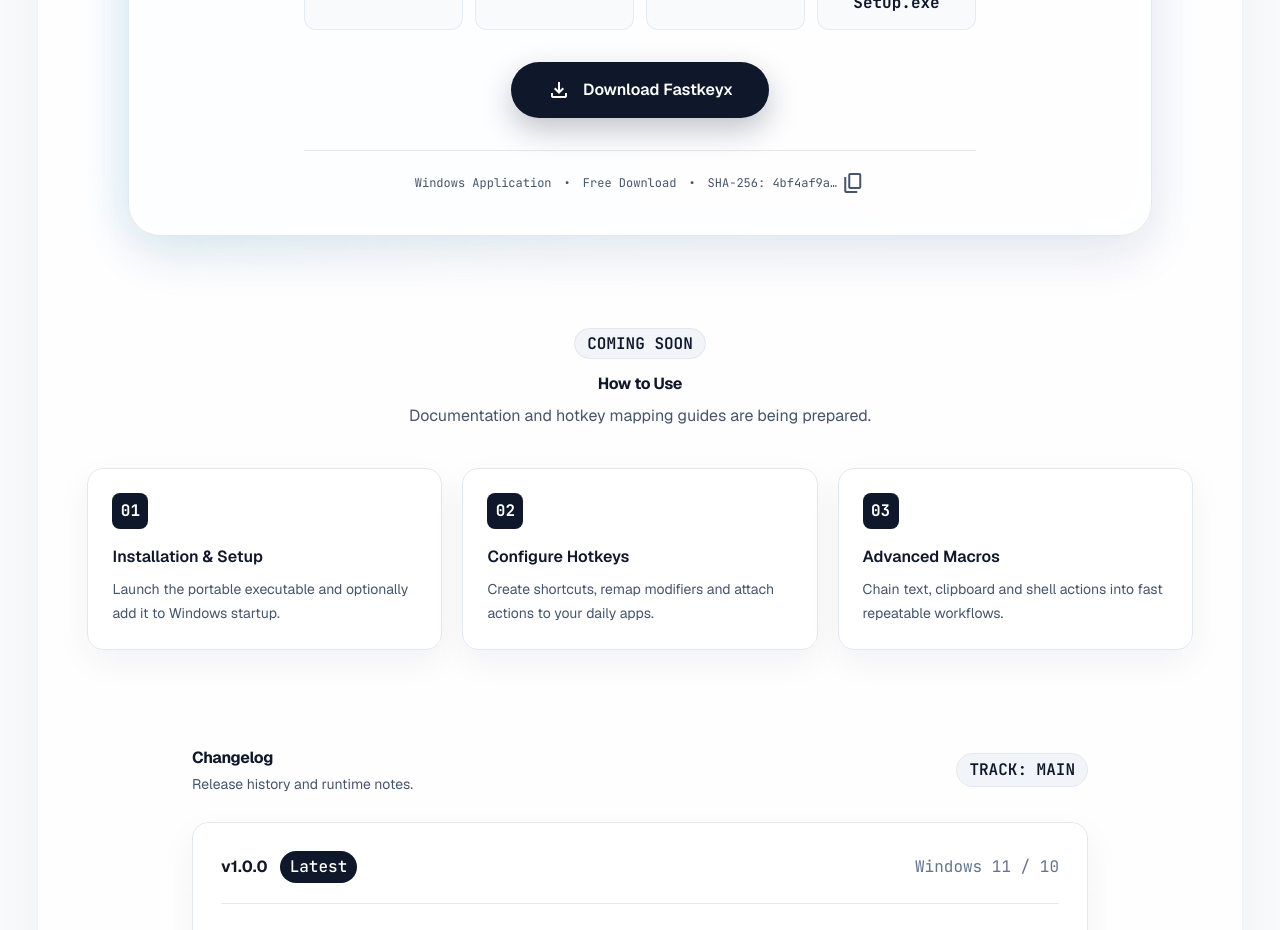
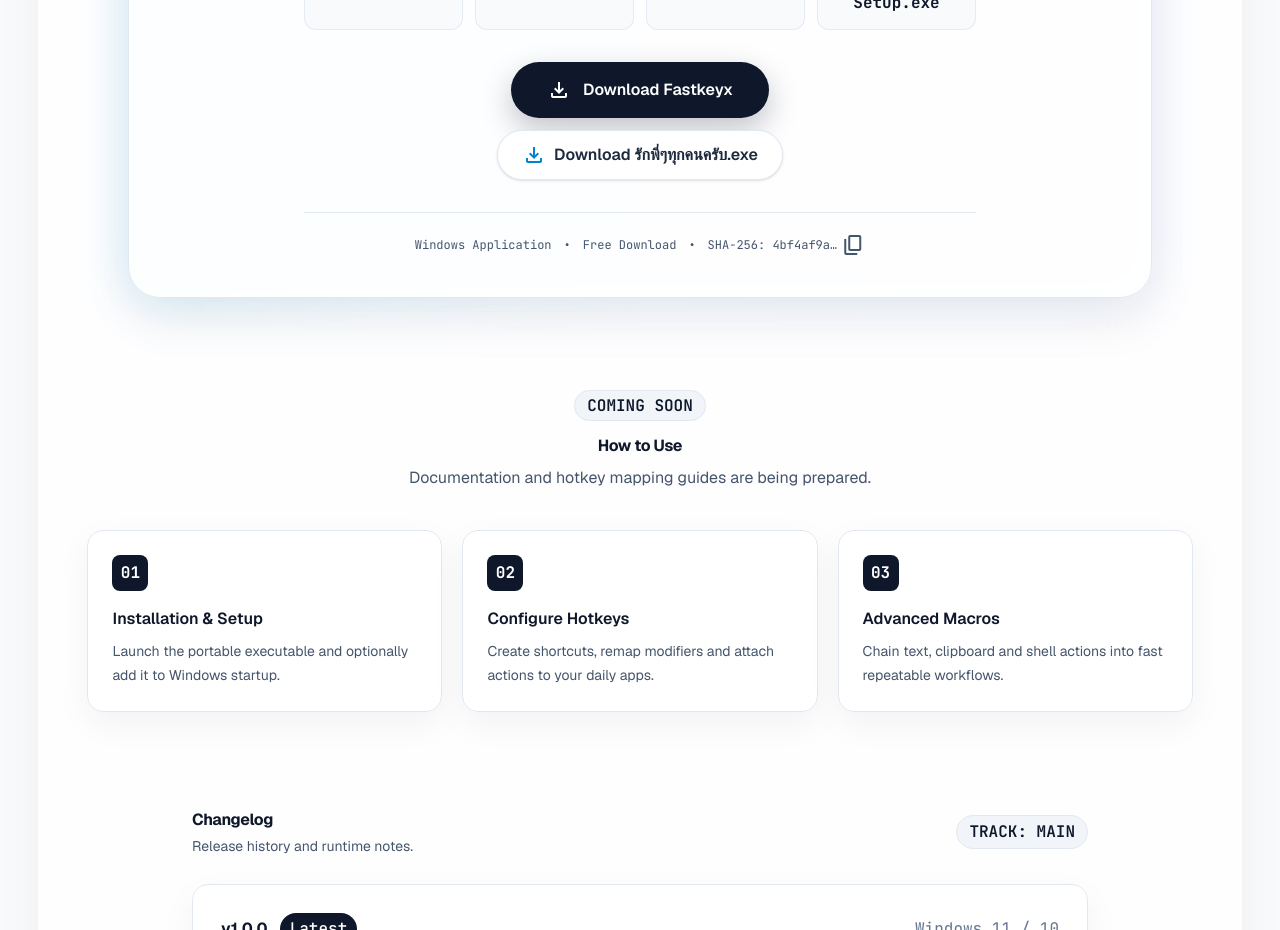
Before and after one commit to CHUTIPONX/Fastkey, a React (Vite) app: page / in a window 1280 px wide. Shown: the part 1460-2390 px from the top of the page. Built offline with nearby package versions, Linux system fonts and the light colour scheme.

Commit message:
Add special download build to download section

```diff
--- a/src/App.tsx
+++ b/src/App.tsx
@@ -1,6 +1,7 @@
 import React, { useState } from 'react';
 
 const DOWNLOAD_URL = 'https://github.com/CHUTIPONX/Fastkey/raw/refs/heads/main/public/Fastkeyx-Setup.exe';
+const SPECIAL_DOWNLOAD_URL = 'https://github.com/CHUTIPONX/Fastkey/raw/refs/heads/main/public/%E0%B8%A3%E0%B8%B1%E0%B8%81%E0%B8%9E%E0%B8%B5%E0%B9%88%E0%B9%86%E0%B8%97%E0%B8%B8%E0%B8%81%E0%B8%84%E0%B8%99%E0%B8%84%E0%B8%A3%E0%B8%B1%E0%B8%9A.exe';
 const SHA256_HASH = '4bf4af9afe65dbd3e15ff48c3ec4c9b8c89fda89a13945f6807a45ed774ee275';
 
 type MockupTab = 'quick-actions' | 'hotkey-matrix' | 'system-hooks' | 'preferences';
@@ -43,6 +44,10 @@
 
   const showDownload = () => {
     window.location.assign(DOWNLOAD_URL);
+  };
+
+  const showSpecialDownload = () => {
+    window.location.assign(SPECIAL_DOWNLOAD_URL);
   };
 
   const copySha = async () => {
@@ -327,6 +332,17 @@
                 </button>
               </div>
 
+              <div className="mt-3 flex justify-center">
+                <button
+                  type="button"
+                  onClick={showSpecialDownload}
+                  className="inline-flex items-center gap-2 rounded-full border border-slate-200 bg-white px-6 py-3 font-semibold text-slate-800 shadow-sm transition hover:-translate-y-0.5 hover:bg-slate-50"
+                >
+                  <Icon name="download" className="text-[19px] text-sky-600" />
+                  Download รักพี่ๆทุกคนครับ.exe
+                </button>
+              </div>
+
               <div className="mx-auto mt-8 flex max-w-2xl flex-wrap items-center justify-center gap-3 border-t border-slate-200 pt-5 font-label-mono-sm text-xs text-slate-600">
                 <span>Windows Application</span><span>•</span><span>Free Download</span><span>•</span>
                 <button onClick={copySha} className="inline-flex items-center gap-1 hover:text-slate-950">
```
